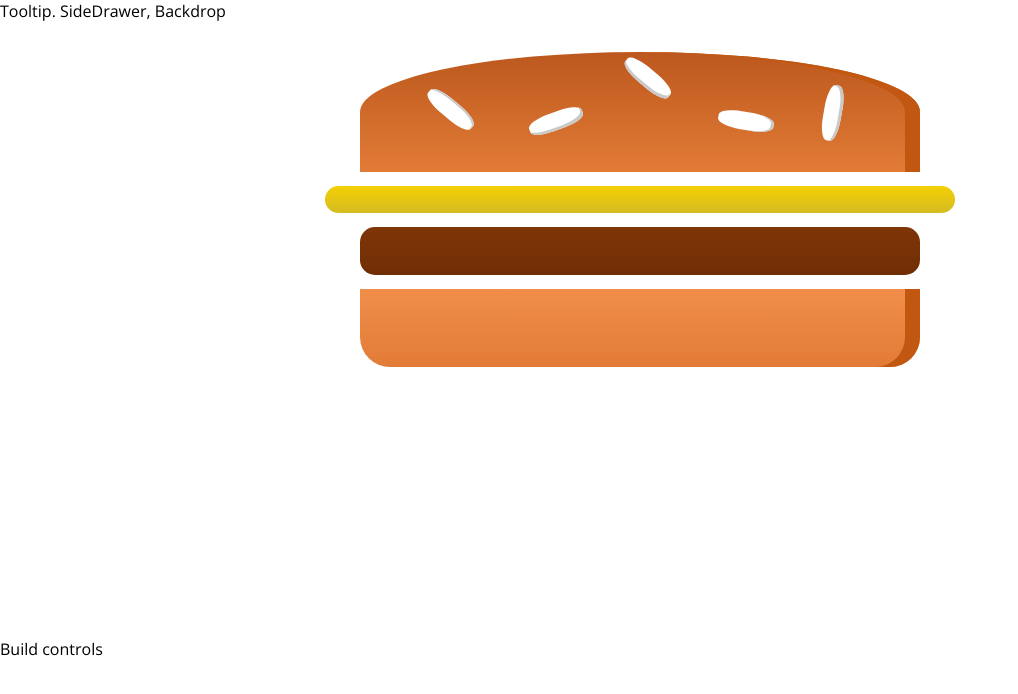
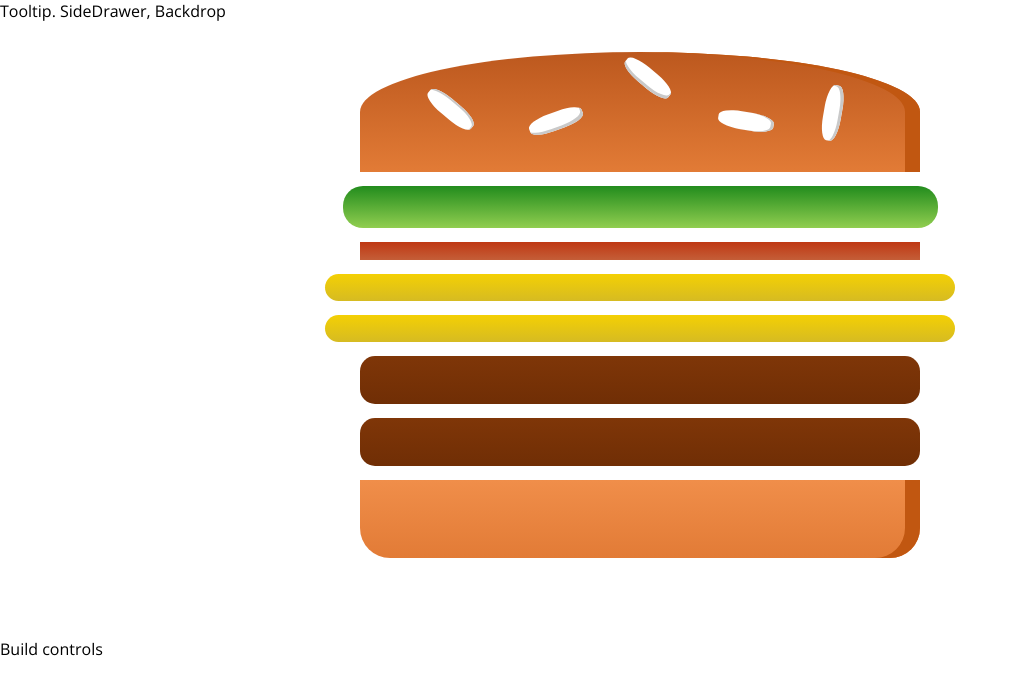
Before and after one commit to alexbogovich/burger-react, a React app: page / in a window 1280 px wide. Shown: the top 694 px of the page, without its empty margins (0-1018 px from the left). Built offline with nearby package versions, Linux system fonts and the light colour scheme.

Commit message:
Add dynamic ings

```diff
--- a/src/components/Burger/Burger.js
+++ b/src/components/Burger/Burger.js
@@ -5,12 +5,27 @@ import classes from './Burger.module.css'
 import BurgerIngredient from './BurgerIngredient/BurgerIngredient'
 
 const burger = (props) => {
+
+  let transformedIngredients =
+          Object.keys(props.ingredients)
+                .map(idKey => {
+                  return [...Array(props.ingredients[idKey])]
+                  .map((_, i) => <BurgerIngredient key={idKey + i} type={idKey}/>)
+                  })
+                .reduce((arr, el) => arr.concat(el), [])
+
+  console.log(transformedIngredients)
+
+  if (transformedIngredients.length === 0) {
+    transformedIngredients = <p>Please start adding ingredients</p>
+  }
+
   return (
     <div className={classes.Burger}>
       <BurgerIngredient type="bread-top"/>
-      <BurgerIngredient type="cheese"/>
-      <BurgerIngredient type="meat"/>
+      {transformedIngredients}
       <BurgerIngredient type="bread-bottom"/>
+
     </div>
   )
 }
--- a/src/containers/BurgerBuilder/BurgerBuilder.js
+++ b/src/containers/BurgerBuilder/BurgerBuilder.js
@@ -2,10 +2,20 @@ import React, { Component, Fragment } from 'react'
 import Burger from '../../components/Burger/Burger'
 
 class BurgerBuilder extends Component {
+
+  state = {
+    ingredients: {
+      salad: 1,
+      bacon: 1,
+      cheese: 2,
+      meat: 2
+    }
+  }
+
   render () {
     return (
       <Fragment>
-        <Burger/>
+        <Burger ingredients={this.state.ingredients}/>
         <div>Build controls</div>
       </Fragment>
     )
```
